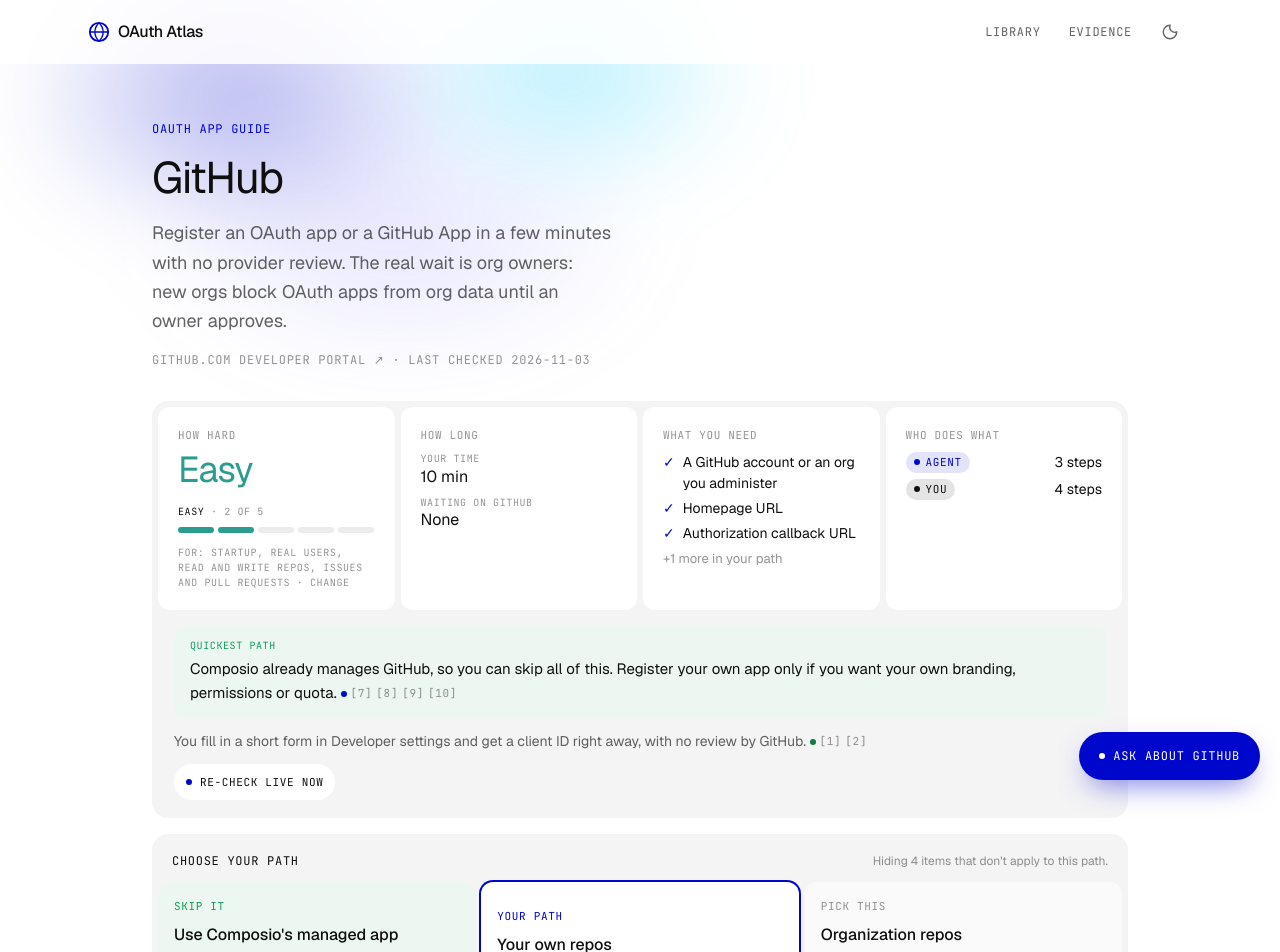
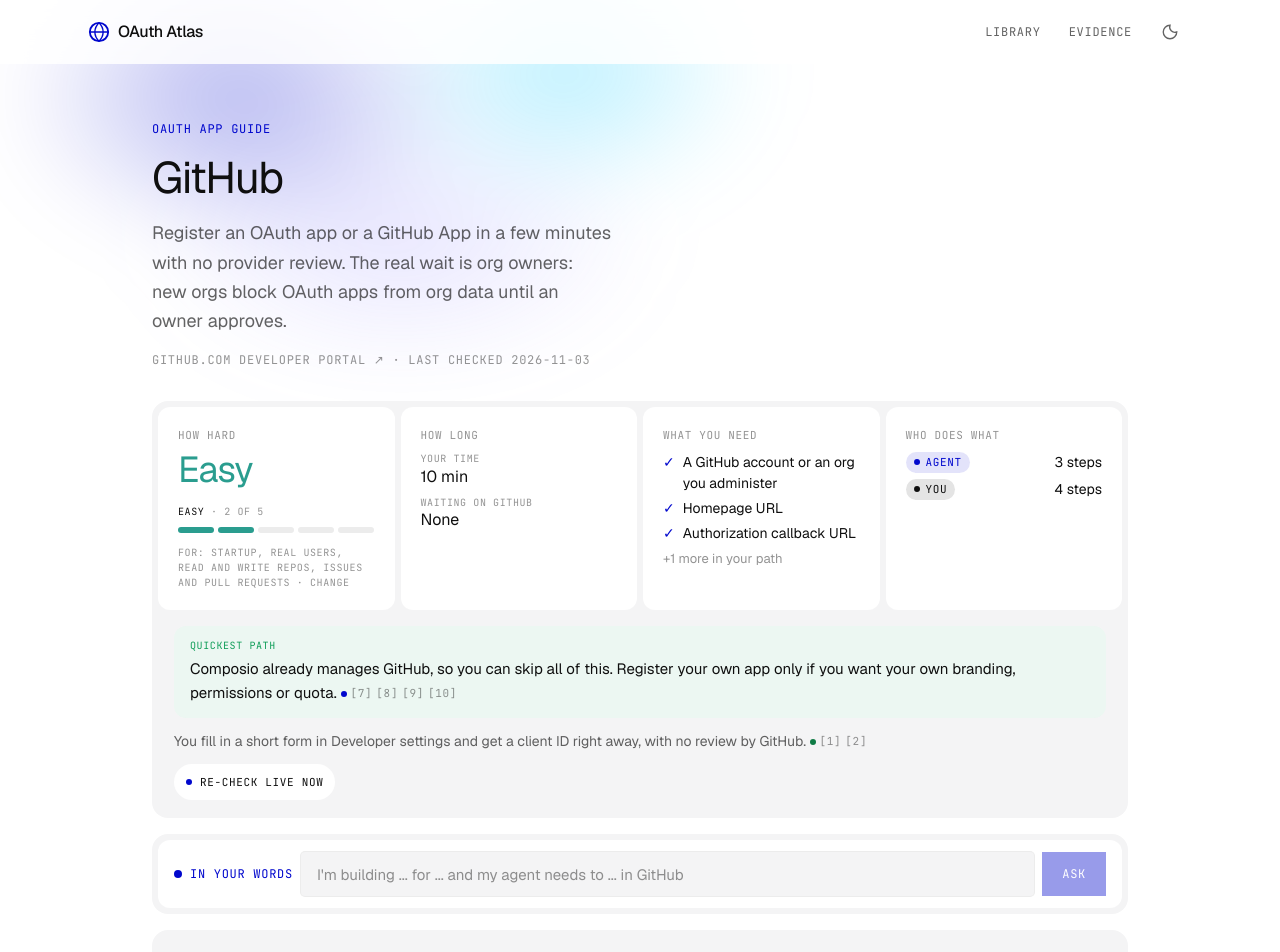
Before and after one commit to mdayan8/oauth-atlas, a Next.js app: page /guide/github in a window 1280 px wide. Shown: the top 952 px of the page. Built offline with nearby package versions, Linux system fonts and the light colour scheme.

Commit message:
Ask is one inline line under the verdict: In your words. No drawer, no canned prompts, no transcript
Co-Authored-By: Claude Fable 5.1 <noreply@anthropic.com>

```diff
--- a/components/AskPanel.tsx
+++ b/components/AskPanel.tsx
@@ -53,89 +53,55 @@ export default function AskPanel({ g, Cite, onSituation }: { g: Guide; Cite: Cit
     setQ("");
   };
 
-  const suggestions = [
-    g.needs.length > 1
-      ? `We're a startup and our agent needs to ${g.needs[1].label.toLowerCase()} for our users`
-      : `We're a startup launching to real users`,
-    ...g.paths.slice(1, 2).map((p) => `How hard is it for "${p.label}"?`),
-    "What will the reviewer check?",
-    "What can an agent do for me here?",
-  ].slice(0, 4);
+  // Only the latest answer is shown, in place: this is a line that re-shapes the guide, not a chat transcript.
+  const latest = [...messages].reverse().find((m) => m.role === "assistant");
+  const asked = [...messages].reverse().find((m) => m.role === "user")?.parts.map((p) => (p.type === "text" ? p.text : "")).join("");
 
   return (
-    <section id="ask" className="ice scroll-mt-24 rounded-3xl p-1.5" aria-label={`Ask about ${g.name}`}>
-      <div className="px-4 pb-3 pt-4 sm:px-5">
-        <p className="label flex items-center gap-2 text-accent">
-          <span className={`h-2 w-2 rounded-full bg-accent ${busy ? "pulse-dot" : ""}`} />
-          Describe what you are building, or ask about {g.name}
-        </p>
-        <p className="mt-1 text-[14px] text-ink-2">The guide adapts to what you tell it, and the agent answers with the parts you need.</p>
-      </div>
-
-      <div className="flex flex-col gap-3 px-1.5" aria-live="polite">
-        {messages.map((m) =>
-          m.role === "user" ? (
-            <div key={m.id} className="rise ml-auto max-w-[85%] rounded-2xl bg-ink px-4 py-2.5 text-[15px] text-bg">
-              {m.parts.map((p) => (p.type === "text" ? p.text : "")).join("")}
-            </div>
-          ) : (
-            <div key={m.id} className="flex flex-col gap-2">
-              {expand(m.parts as Part[]).map((p, i) => (
-                <Block key={p.toolCallId ?? i} p={p} Cite={Cite} onChoose={ask} busy={busy} />
-              ))}
-            </div>
-          ),
-        )}
-        {status === "submitted" && (
-          <div className="rise rounded-xl bg-row px-4 py-3.5">
-            <p className="label flex items-center gap-2 text-ink-2">
-              <span className="pulse-dot h-1.5 w-1.5 rounded-full bg-accent" />
-              Reading the {g.name} guide ({g.sources.length} sources), picking the parts that answer you
-            </p>
-            <Skeleton bare />
-          </div>
-        )}
-        {error && (
-          <div className="rounded-xl bg-row px-4 py-3 text-[14px] text-ink-2">
-            {error.message.includes("missing_key")
-              ? "Asking needs ANTHROPIC_API_KEY on the server. Everything else on this page works without it."
-              : `The agent hit an error: ${error.message.slice(0, 160)}`}
-          </div>
-        )}
-      </div>
-
-      {messages.length === 0 && (
-        <div className="flex flex-wrap gap-1.5 px-4 pb-1 sm:px-5">
-          {suggestions.map((s) => (
-            <button key={s} onClick={() => ask(s)} className="label rounded-full bg-row/80 px-3 py-2 text-left !text-[11px] text-ink-2 hover:text-accent">
-              {s}
-            </button>
-          ))}
-        </div>
-      )}
-
+    <section id="ask" className="scroll-mt-24 rounded-2xl bg-card p-1.5" aria-label={`Tell the guide about you`}>
       <form
         onSubmit={(e) => {
           e.preventDefault();
           ask(q);
         }}
-        className="flex gap-2 p-3 sm:p-4"
+        className="flex flex-col gap-2 rounded-xl bg-row px-3 py-3 sm:flex-row sm:items-center sm:px-4"
       >
-        <label htmlFor="ask-input" className="sr-only">
-          Your question
+        <label htmlFor="ask-input" className="label flex shrink-0 items-center gap-2 text-accent">
+          <span className={`h-2 w-2 rounded-full bg-accent ${busy ? "pulse-dot" : ""}`} />
+          In your words
         </label>
-        <input autoFocus
+        <input
           id="ask-input"
           value={q}
           onChange={(e) => setQ(e.target.value)}
           maxLength={300}
-          placeholder={`e.g. We're a two-person startup and our agent reads customers' ${g.name} data`}
-          className="h-11 min-w-0 flex-1 bg-row px-4 text-[15px] text-ink outline-none ring-1 ring-line placeholder:text-ink-3 focus:ring-2 focus:ring-accent"
+          placeholder={`I'm building ... for ... and my agent needs to ... in ${g.name}`}
+          className="h-11 min-w-0 flex-1 rounded-[4px] bg-card px-4 text-[15px] text-ink outline-none ring-1 ring-line placeholder:text-ink-3 focus:ring-2 focus:ring-accent"
         />
         <button disabled={busy || !q.trim()} className="label h-11 shrink-0 bg-accent px-5 text-on-accent hover:opacity-90 disabled:opacity-40">
           Ask
         </button>
       </form>
+      {(latest || status === "submitted" || error) && (
+        <div className="flex flex-col gap-2 px-1.5 pb-1.5 pt-2" aria-live="polite">
+          {asked && <p className="label px-2 !text-[10px] text-ink-3">For: {asked}</p>}
+          {latest && expand(latest.parts as Part[]).map((p, i) => <Block key={p.toolCallId ?? i} p={p} Cite={Cite} onChoose={ask} busy={busy} />)}
+          {status === "submitted" && (
+            <div className="rise rounded-xl bg-row px-4 py-3.5">
+              <p className="label flex items-center gap-2 text-ink-2">
+                <span className="pulse-dot h-1.5 w-1.5 rounded-full bg-accent" />
+                Reading the {g.name} guide ({g.sources.length} sources), re-shaping it for you
+              </p>
+              <Skeleton bare />
+            </div>
+          )}
+          {error && (
+            <div className="rounded-xl bg-row px-4 py-3 text-[14px] text-ink-2">
+              {error.message.includes("missing_key") ? "This needs an AI key on the server. Everything else on this page works without it." : `The agent hit an error: ${error.message.slice(0, 160)}`}
+            </div>
+          )}
+        </div>
+      )}
     </section>
   );
 }
@@ -259,10 +225,11 @@ function Block({ p, Cite, onChoose, busy }: { p: Part; Cite: CiteFn; onChoose: (
     case "tool-offer_choices": {
       const opts: string[] = Array.isArray(i.options) ? i.options.filter((o: unknown) => typeof o === "string") : [];
       return opts.length ? (
-        <div className="rise flex flex-wrap gap-1.5 px-1">
+        <div className="rise flex flex-wrap items-baseline gap-x-4 gap-y-1 px-2 pt-1">
+          <span className="label !text-[10px] text-ink-3">Worth asking next</span>
           {opts.map((o) => (
-            <button key={o} disabled={busy} onClick={() => onChoose(o)} className="label rounded-full bg-row px-3 py-2 text-left !text-[11px] text-accent hover:opacity-80 disabled:opacity-50">
-              {o} →
+            <button key={o} disabled={busy} onClick={() => onChoose(o)} className="text-left text-[13px] text-accent underline decoration-[var(--accent-soft)] underline-offset-4 hover:decoration-[var(--accent)] disabled:opacity-50">
+              {o}
             </button>
           ))}
         </div>
--- a/components/GuideView.tsx
+++ b/components/GuideView.tsx
@@ -113,11 +113,16 @@ export default function GuideView({
             <ShareBar g={g} r={r} s={sit} shareLink={shareLink} />
           </div>
         )}
+        {!live && g.name && (
+          <div style={beat(1)}>
+            <AskPanel g={g} Cite={Cite} onSituation={onSituation} />
+          </div>
+        )}
         <PathChooser g={g} sit={sit} r={r} set={set} style={beat(1)} />
         <div style={beat(2)}>
           <Path g={g} r={r} sit={sit} live={live} Cite={Cite} />
         </div>
-        {!live && g.name && <AskDrawer g={g} Cite={Cite} onSituation={onSituation} />}
+
         <div className="grid gap-4 md:grid-cols-2 md:items-start" style={beat(3)}>
           <WhereToGo g={g} live={live} />
           <Stuck r={r} live={live} Cite={Cite} />
@@ -893,39 +898,3 @@ function ShareBar({ g, r, s, shareLink }: { g: Guide; r: Resolved; s: Situation;
     </div>
   );
 }
-
-// Ask lives in a drawer: one button that is always in reach, nothing pushed down the page.
-function AskDrawer({ g, Cite, onSituation }: { g: Guide; Cite: CiteFn; onSituation: Parameters<typeof AskPanel>[0]["onSituation"] }) {
-  const [open, setOpen] = useState(false);
-  useEffect(() => {
-    if (!open) return;
-    const onKey = (e: KeyboardEvent) => e.key === "Escape" && setOpen(false);
-    window.addEventListener("keydown", onKey);
-    return () => window.removeEventListener("keydown", onKey);
-  }, [open]);
-  return (
-    <>
-      <button
-        type="button"
-        onClick={() => setOpen(true)}
-        className="label fixed bottom-5 right-5 z-30 inline-flex h-12 items-center gap-2 rounded-full bg-accent px-5 text-on-accent shadow-[0_12px_30px_-10px_rgba(0,7,205,0.6)] transition-transform hover:-translate-y-0.5"
-      >
-        <span className="h-1.5 w-1.5 rounded-full bg-on-accent" />
-        Ask about {g.name}
-      </button>
-      {open && (
-        <div className="fixed inset-0 z-40" role="dialog" aria-modal="true" aria-label={`Ask about ${g.name}`}>
-          <button type="button" aria-label="Close" onClick={() => setOpen(false)} className="absolute inset-0 bg-ink/40 backdrop-blur-[2px]" />
-          <div className="absolute inset-x-0 bottom-0 max-h-[88dvh] overflow-y-auto rounded-t-3xl bg-bg p-2 shadow-2xl sm:inset-y-0 sm:left-auto sm:right-0 sm:w-[480px] sm:max-h-none sm:rounded-none">
-            <div className="flex justify-end px-2 pt-1">
-              <button type="button" onClick={() => setOpen(false)} className="label h-9 px-3 text-ink-3 hover:text-ink">
-                Close ✕
-              </button>
-            </div>
-            <AskPanel g={g} Cite={Cite} onSituation={onSituation} />
-          </div>
-        </div>
-      )}
-    </>
-  );
-}
```
